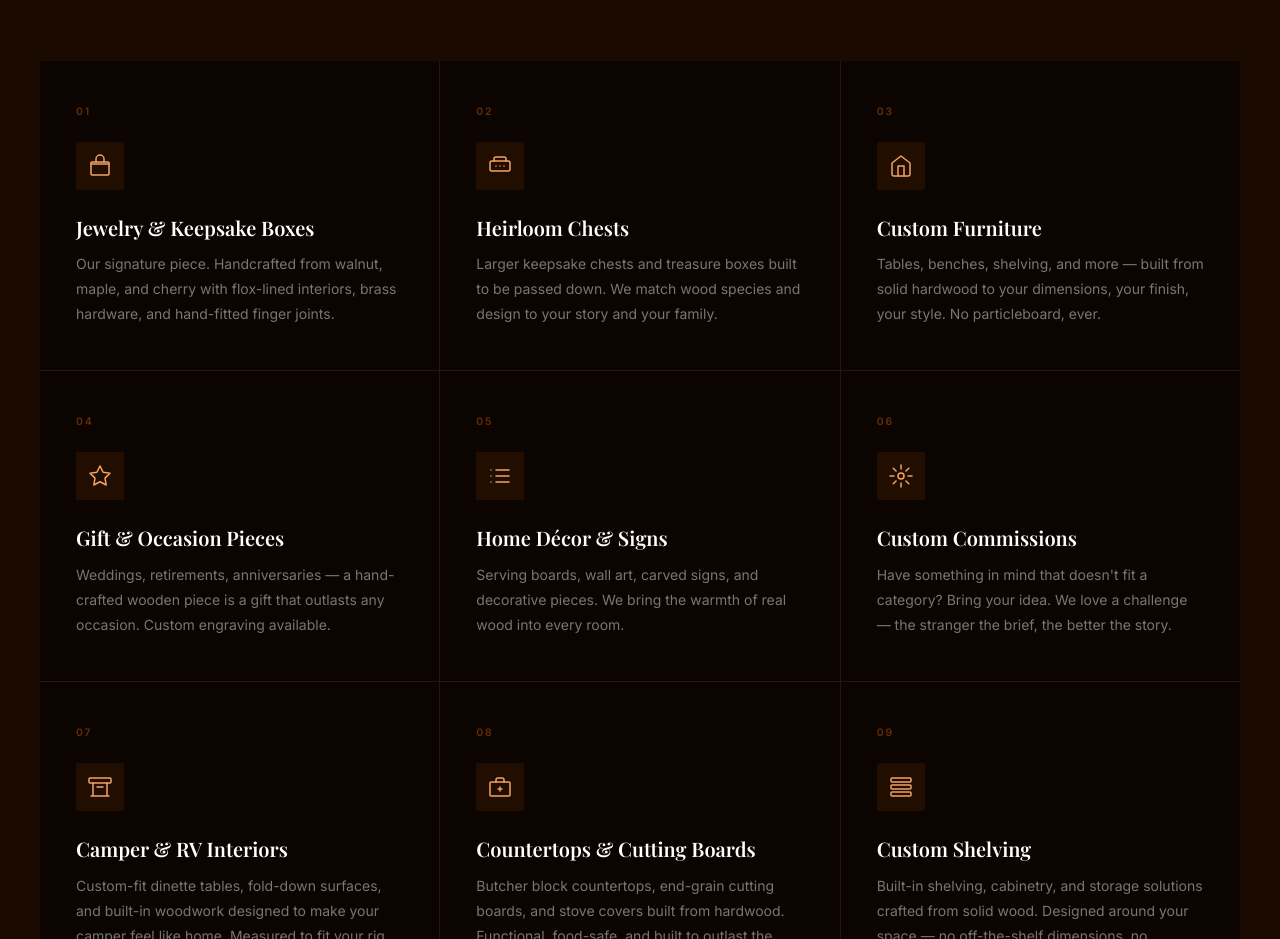
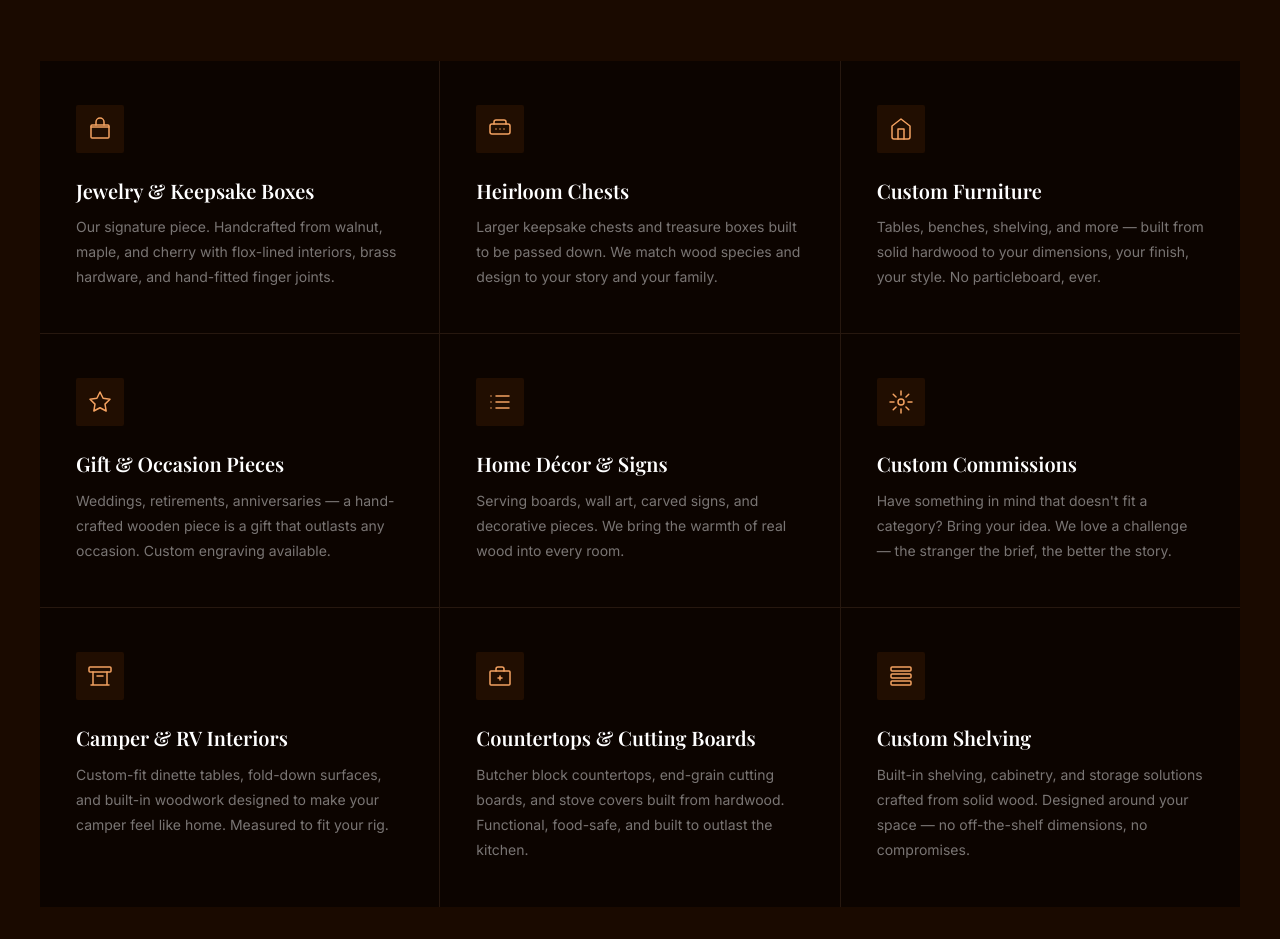
Before and after one commit to rocketsciencenerd/heinemannfarmsllc, a plain HTML site: page index.html in a window 1280 px wide. Shown: the part 2071-3010 px from the top of the page. Drawn offline with nearby package versions, Linux system fonts and the light colour scheme; animation ran at ten frames a second; a web font is replaced by a local one.

Commit message:
Make service cards clickable to scroll to portfolio and remove number labels
Clicking a service card now smooth-scrolls to the first matching portfolio
item. Removed the 01–09 numeric labels and their CSS from all service cards.

```diff
--- a/index.html
+++ b/index.html
@@ -635,17 +635,10 @@
             background: #0C0400;
             padding: 2.75rem 2.25rem;
             transition: background 0.3s;
+            cursor: pointer;
         }
 
         .service-card:hover { background: #170800; }
-
-        .svc-num {
-            font-size: 0.65rem;
-            font-weight: 600;
-            letter-spacing: 0.18em;
-            color: rgba(212,98,10,0.45);
-            margin-bottom: 1.5rem;
-        }
 
         .svc-icon {
             width: 48px;
@@ -1409,7 +1402,7 @@
         <div class="services-grid">
 
             <div class="service-card fade-up">
-                <div class="svc-num">01</div>
+
                 <div class="svc-icon">
                     <svg viewBox="0 0 24 24"><rect x="3" y="8" width="18" height="13" rx="1"/><path d="M3 10h18"/><path d="M8 8V5a4 4 0 0 1 8 0v3"/></svg>
                 </div>
@@ -1418,7 +1411,7 @@
             </div>
 
             <div class="service-card fade-up">
-                <div class="svc-num">02</div>
+
                 <div class="svc-icon">
                     <svg viewBox="0 0 24 24"><path d="M20 7H4a2 2 0 0 0-2 2v6a2 2 0 0 0 2 2h16a2 2 0 0 0 2-2V9a2 2 0 0 0-2-2z"/><path d="M12 12h.01M8 12h.01M16 12h.01"/><path d="M6 7V5a2 2 0 0 1 2-2h8a2 2 0 0 1 2 2v2"/></svg>
                 </div>
@@ -1427,7 +1420,7 @@
             </div>
 
             <div class="service-card fade-up">
-                <div class="svc-num">03</div>
+
                 <div class="svc-icon">
                     <svg viewBox="0 0 24 24"><path d="M3 9l9-7 9 7v11a2 2 0 0 1-2 2H5a2 2 0 0 1-2-2z"/><polyline points="9 22 9 12 15 12 15 22"/></svg>
                 </div>
@@ -1436,7 +1429,7 @@
             </div>
 
             <div class="service-card fade-up">
-                <div class="svc-num">04</div>
+
                 <div class="svc-icon">
                     <svg viewBox="0 0 24 24"><path d="M12 2l3.09 6.26L22 9.27l-5 4.87 1.18 6.88L12 17.77l-6.18 3.25L7 14.14 2 9.27l6.91-1.01L12 2z"/></svg>
                 </div>
@@ -1445,7 +1438,7 @@
             </div>
 
             <div class="service-card fade-up">
-                <div class="svc-num">05</div>
+
                 <div class="svc-icon">
                     <svg viewBox="0 0 24 24"><line x1="8" y1="6" x2="21" y2="6"/><line x1="8" y1="12" x2="21" y2="12"/><line x1="8" y1="18" x2="21" y2="18"/><line x1="3" y1="6" x2="3.01" y2="6"/><line x1="3" y1="12" x2="3.01" y2="12"/><line x1="3" y1="18" x2="3.01" y2="18"/></svg>
                 </div>
@@ -1454,7 +1447,7 @@
             </div>
 
             <div class="service-card fade-up">
-                <div class="svc-num">06</div>
+
                 <div class="svc-icon">
                     <svg viewBox="0 0 24 24"><circle cx="12" cy="12" r="3"/><path d="M12 1v4M12 19v4M4.22 4.22l2.83 2.83M16.95 16.95l2.83 2.83M1 12h4M19 12h4M4.22 19.78l2.83-2.83M16.95 7.05l2.83-2.83"/></svg>
                 </div>
@@ -1463,7 +1456,7 @@
             </div>
 
             <div class="service-card fade-up">
-                <div class="svc-num">07</div>
+
                 <div class="svc-icon">
                     <svg viewBox="0 0 24 24"><rect x="1" y="3" width="22" height="5" rx="1"/><path d="M5 8v13M19 8v13M3 21h18"/><path d="M9 12h6"/></svg>
                 </div>
@@ -1472,7 +1465,7 @@
             </div>
 
             <div class="service-card fade-up">
-                <div class="svc-num">08</div>
+
                 <div class="svc-icon">
                     <svg viewBox="0 0 24 24"><rect x="2" y="7" width="20" height="14" rx="1"/><path d="M16 7V5a2 2 0 0 0-2-2h-4a2 2 0 0 0-2 2v2"/><line x1="12" y1="12" x2="12" y2="16"/><line x1="10" y1="14" x2="14" y2="14"/></svg>
                 </div>
@@ -1481,7 +1474,7 @@
             </div>
 
             <div class="service-card fade-up">
-                <div class="svc-num">09</div>
+
                 <div class="svc-icon">
                     <svg viewBox="0 0 24 24"><rect x="2" y="3" width="20" height="4" rx="1"/><rect x="2" y="10" width="20" height="4" rx="1"/><rect x="2" y="17" width="20" height="4" rx="1"/></svg>
                 </div>
@@ -1513,7 +1506,7 @@
 
         <div class="portfolio-grid">
 
-            <div class="port-item fade-up">
+            <div class="port-item fade-up" id="port-jewelry">
                 <div class="port-inner">
                     <div class="port-bg">
                         <img src="./images/IMG_1868.jpg" alt="Walnut and bird's eye maple jewelry chest with drawer and brass hardware">
@@ -1591,7 +1584,7 @@
                 </div>
             </div>
 
-            <div class="port-item fade-up">
+            <div class="port-item fade-up" id="port-furniture">
                 <div class="port-inner">
                     <div class="port-bg">
                         <img src="./images/IMG_9558.jpg" alt="Handcrafted folding sling chair with colorful striped fabric, set up outdoors">
@@ -1669,7 +1662,7 @@
                 </div>
             </div>
 
-            <div class="port-item fade-up">
+            <div class="port-item fade-up" id="port-camper">
                 <div class="port-inner">
                     <div class="port-bg">
                         <img src="./images/IMG_1248.jpg" alt="Custom walnut-bordered dinette table fitted inside a vintage camper">
@@ -1682,7 +1675,7 @@
                 </div>
             </div>
 
-            <div class="port-item fade-up">
+            <div class="port-item fade-up" id="port-shelving">
                 <div class="port-inner">
                     <div class="port-bg">
                         <img src="./images/IMG_4089.jpg" alt="Custom built-in cabinetry with pull-out shelving compartments">
@@ -1695,7 +1688,7 @@
                 </div>
             </div>
 
-            <div class="port-item fade-up">
+            <div class="port-item fade-up" id="port-countertops">
                 <div class="port-inner">
                     <div class="port-bg">
                         <img src="./images/IMG_8757.jpg" alt="Maple and walnut stove-cover cutting board in a camper kitchen">
@@ -1721,7 +1714,7 @@
                 </div>
             </div>
 
-            <div class="port-item fade-up">
+            <div class="port-item fade-up" id="port-commissions">
                 <div class="port-inner">
                     <div class="port-bg">
                         <img src="./images/IMG_7925.jpg" alt="Custom mahogany car dashboard panel with routed gauge and control cutouts">
@@ -1909,6 +1902,29 @@
     lightboxClose.addEventListener('click', closeLightbox);
     lightbox.addEventListener('click', (e) => { if (e.target === lightbox) closeLightbox(); });
     document.addEventListener('keydown', (e) => { if (e.key === 'Escape') closeLightbox(); });
+
+    // Service card → portfolio scroll
+    const servicePortfolioMap = {
+        'Jewelry & Keepsake Boxes':       'port-jewelry',
+        'Heirloom Chests':                'port-jewelry',
+        'Custom Furniture':               'port-furniture',
+        'Gift & Occasion Pieces':         'portfolio',
+        'Home Décor & Signs':             'portfolio',
+        'Custom Commissions':             'port-commissions',
+        'Camper & RV Interiors':          'port-camper',
+        'Countertops & Cutting Boards':   'port-countertops',
+        'Custom Shelving':                'port-shelving',
+    };
+
+    document.querySelectorAll('.service-card').forEach(card => {
+        const title = card.querySelector('h3')?.textContent.trim();
+        const targetId = servicePortfolioMap[title];
+        if (!targetId) return;
+        card.addEventListener('click', () => {
+            const target = document.getElementById(targetId);
+            if (target) target.scrollIntoView({ behavior: 'smooth', block: 'center' });
+        });
+    });
 
     // Contact form — submits to Formspree, forwards to heinemannfarmsllc@gmail.com
     // ACTIVATE: replace FORMSPREE_ID below with your ID from formspree.io
```
